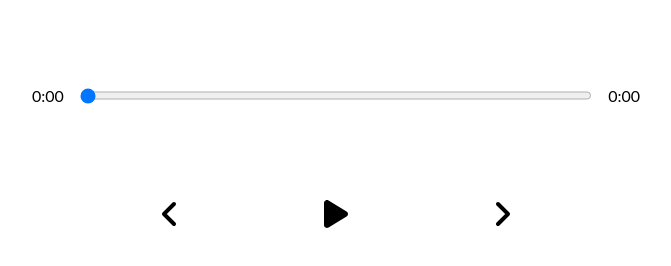
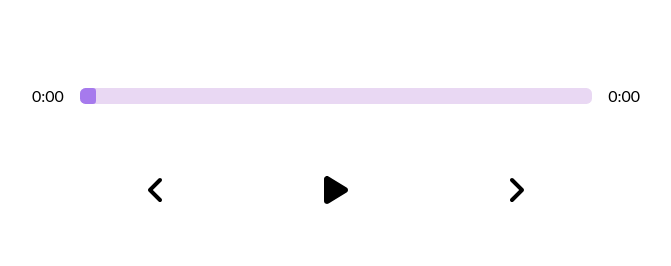
Before and after one commit to SohanVaigankar/beats, a React (Create React App) app: page / in a window 1280 px wide. Shown: the part 410-676 px from the top of the page, without its empty margins (304-975 px from the left). Built offline with nearby package versions, Linux system fonts and the light colour scheme.

Commit message:
fix: slider style

```diff
--- a/package.json
+++ b/package.json
@@ -9,10 +9,10 @@
     "@testing-library/jest-dom": "^5.16.5",
     "@testing-library/react": "^13.4.0",
     "@testing-library/user-event": "^13.5.0",
-    "node-sass": "^7.0.3",
     "react": "^18.2.0",
     "react-dom": "^18.2.0",
     "react-scripts": "5.0.1",
+    "sass": "^1.57.0",
     "uuid": "^9.0.0",
     "web-vitals": "^2.1.4"
   },
--- a/src/styles/_player.scss
+++ b/src/styles/_player.scss
@@ -19,8 +19,44 @@
     }
 }
 
-input[type="range"]:focus{
-    outline: none;
+
+
+
+input[type="range"]{
+    overflow: hidden;
+    -webkit-appearance: none;
+    &:focus{
+        outline: none;
+    }
+
+    &::-webkit-slider-runnable-track{
+        overflow: hidden;
+        border-radius: 0.35rem;
+        background-color: rgb(233, 216, 243);
+    }
+
+    &::-webkit-slider-thumb{
+        height: 1rem;
+        width: 1rem;
+        border-radius: 0.2rem;
+        background: rgb(166, 122, 237);
+        cursor: pointer;
+        -webkit-appearance: none;
+    }
+    &::-moz-range-track{
+        overflow: hidden;
+        border-radius: 0.35rem;
+        background-color: rgb(233, 216, 243);
+        height: 1rem;
+    }
+
+    &::-moz-range-thumb{
+        height: 0.9rem;
+        width: 0.9rem;
+        border-radius: 0.2rem;
+        background: rgb(166, 122, 237);
+        cursor: pointer;
+    }
 }
 
 .play-control{
@@ -30,6 +66,16 @@ input[type="range"]:focus{
     width: 50%;
     svg{
         cursor: pointer;
+        height: 2rem;
+        width: 2rem;
+        padding: 1.5rem;
+        border-radius: 50%;
+
+        &:hover{
+            transition: all 0.4s ease-in-out;
+            // animation: infinite;
+            background-color: rgb(233, 216, 243);
+        }
     }
 }
 
```
Also changed, not shown: 1 other file (tests, documents, lock files or other folders).
